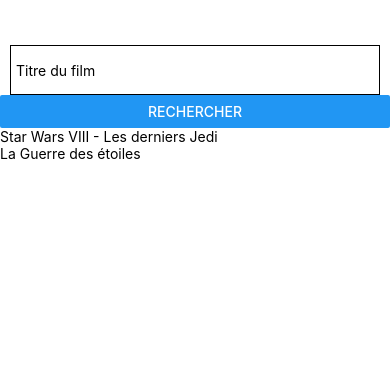
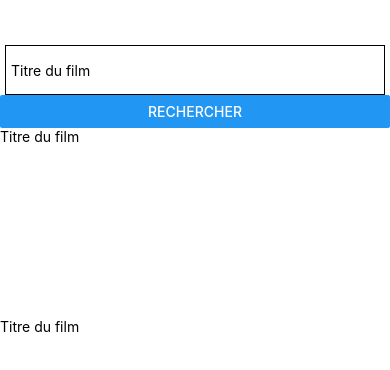
Before and after one commit to ousmane-haidara/project-albums, a React Native app: screen / in a window 390 px wide. Shown: the top 370 px of the page. Built offline with nearby package versions, Linux system fonts and the light colour scheme.

Commit message:
Customisation

```diff
--- /dev/null
+++ b/Components/FilmItem.js
@@ -0,0 +1,25 @@
+// Components/FilmItem.js
+
+import React from 'react';
+import { StyleSheet, View, Text } from 'react-native';
+
+class FilmItem extends React.Component {
+  render() {
+    return (
+      <View style={styles.main_container}>
+        <Text style={styles.title_text}>Titre du film</Text>
+      </View>
+    )
+  }
+}
+
+const styles = StyleSheet.create({
+  main_container: {
+    height: 190
+  },
+  title_text: {
+
+  }
+})
+
+export default FilmItem
--- a/Components/Search.js
+++ b/Components/Search.js
@@ -1,7 +1,8 @@
 // Components/Search.js
 
 import React from 'react';
-import { StyleSheet, View, TextInput, Button, FlatList, Text} from 'react-native';
+import { StyleSheet, View, TextInput, Button, FlatList} from 'react-native';
+import FilmItem from './FilmItem';
 import films from '../Helpers/filmsData';
 
 class Search extends React.Component {
@@ -11,25 +12,14 @@
         <TextInput style={styles.textinput} placeholder='Titre du film'/>
         <Button title='Rechercher' onPress={() => {}}/>
         <FlatList
-          data = { films }
-          keyExtractor={ (item) => item.id.toString() }
-          renderItem={ ({item}) => <Text>{item.title}</Text> }
-          />
+          data={films}
+          keyExtractor={(item) => item.id.toString()}
+          renderItem={({item}) => <FilmItem/>}
+        />
       </View>
     )
   }
 }
-
-/*
-Une FlatList doit obligatoirement implémenter deux propriétés :
-
-  - data : qui correspond aux données affichées dans la liste. Ici, on renseignera nos films ;
-
-  - renderItem : qui correspond au rendu des données de la liste. Ici, on définira un template pour afficher nos films.
-*/
-
-
-
 
 const styles = StyleSheet.create({
   main_container: {
@@ -37,8 +27,8 @@
     marginTop: 45
   },
   textinput: {
-    marginLeft: 10,
-    marginRight: 10,
+    marginLeft: 5,
+    marginRight: 5,
     height: 50,
     borderColor: '#000000',
     borderWidth: 1,
@@ -46,4 +36,4 @@
   }
 })
 
-export default Search
+export default Search;
```
